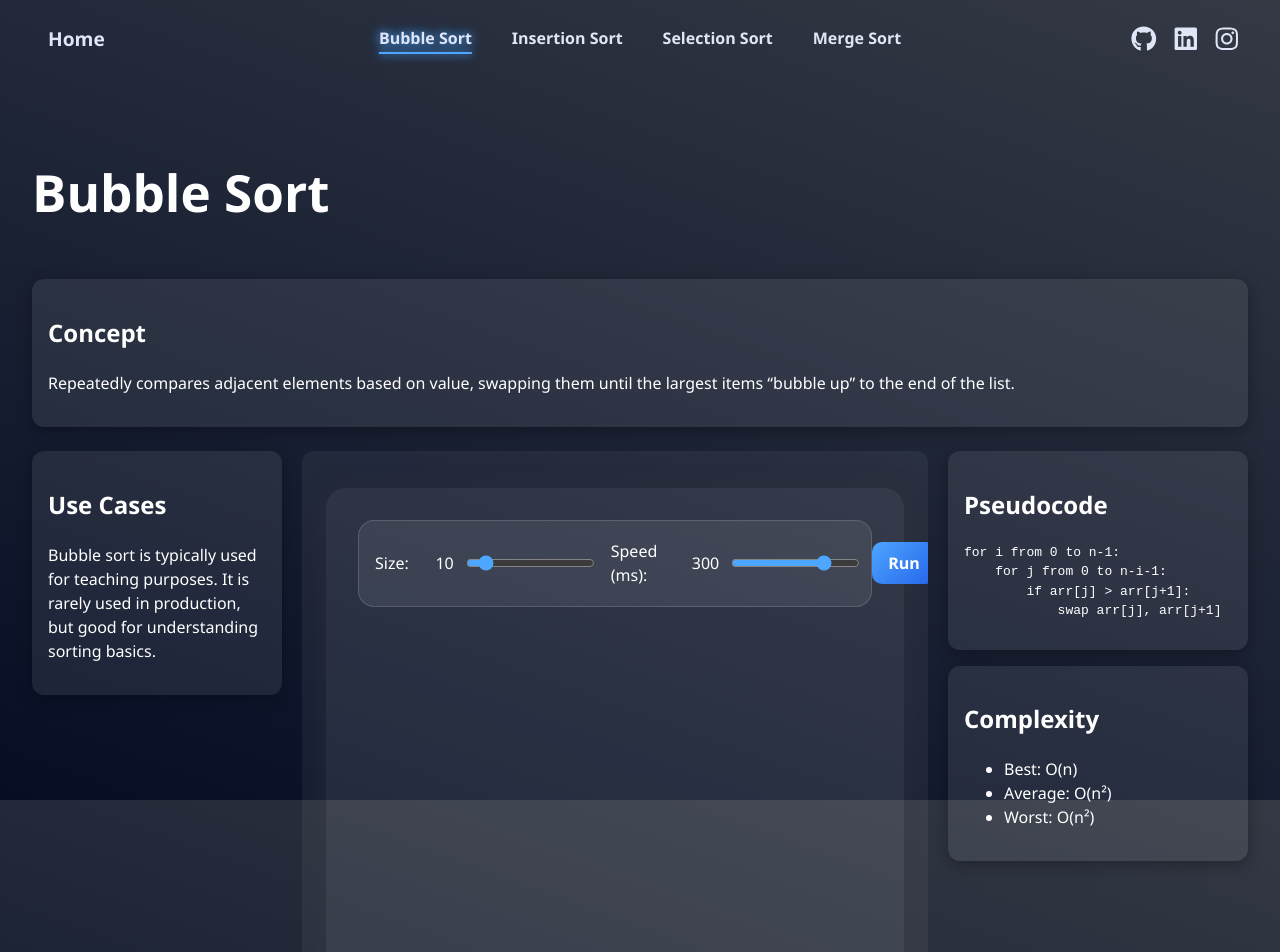
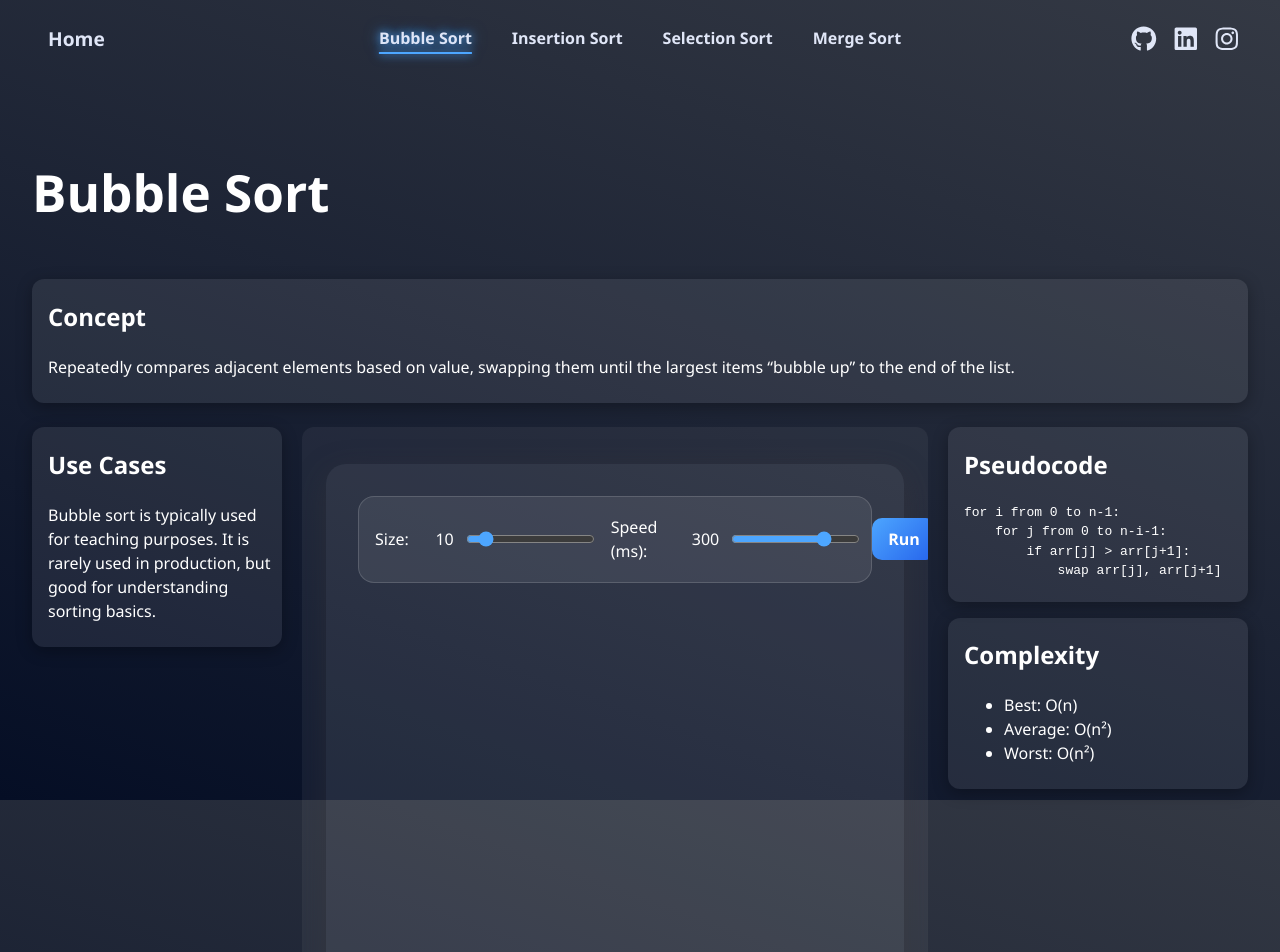
Before and after one commit to masonliiu/fullstack-algorithm-visualizer, a React (Vite) app in the folder frontend/: page /sorting/bubble in a window 1280 px wide. Shown: the top 952 px of the page. Built offline with nearby package versions, Linux system fonts and the light colour scheme; no server answers.

Commit message:
card display fixes for sorting pages

```diff
--- a/frontend/src/components/Visualizer.css
+++ b/frontend/src/components/Visualizer.css
@@ -14,7 +14,7 @@ html, body, #root {
 
 .visualizer-app {
     width: 100%;
-    max-width: 1000px;
+    max-width: 90rem;
     background: rgba(255, 255, 255, 0.06);
     backdrop-filter: blur(500px), saturate(700%);
     border-radius: 20px;
--- a/frontend/src/styles/AlgorithmLayout.css
+++ b/frontend/src/styles/AlgorithmLayout.css
@@ -10,7 +10,9 @@
 
   .card {
     background: rgba(255, 255, 255, 0.08);
-    padding: 16px;
+    padding: 8px;
+    padding-left: 16px;
+    padding-top: 0%;
     border-radius: 12px;
     box-shadow: 0 4px 16px rgba(0, 0, 0, 0.3);
   }
```
